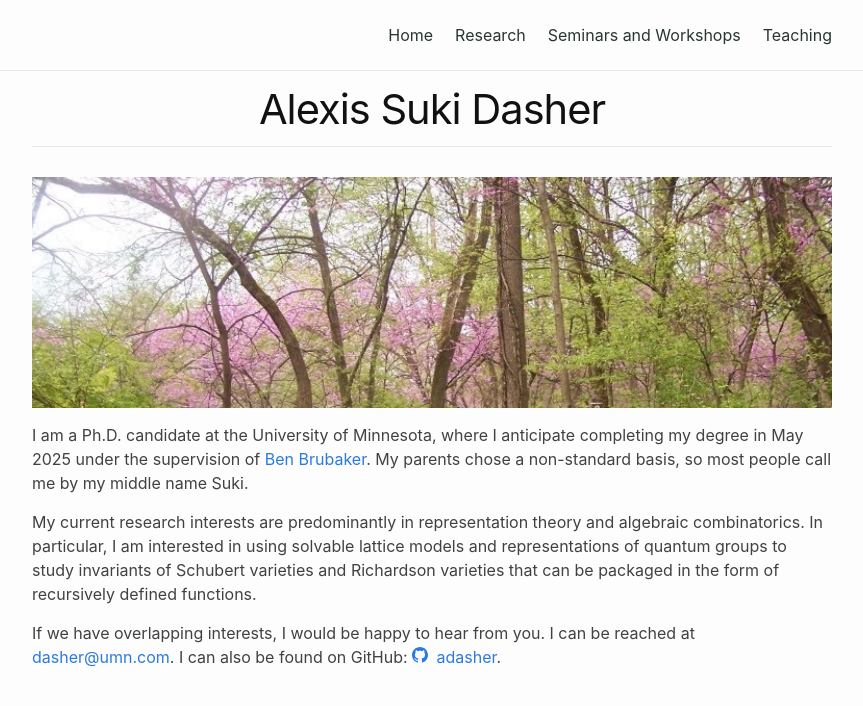
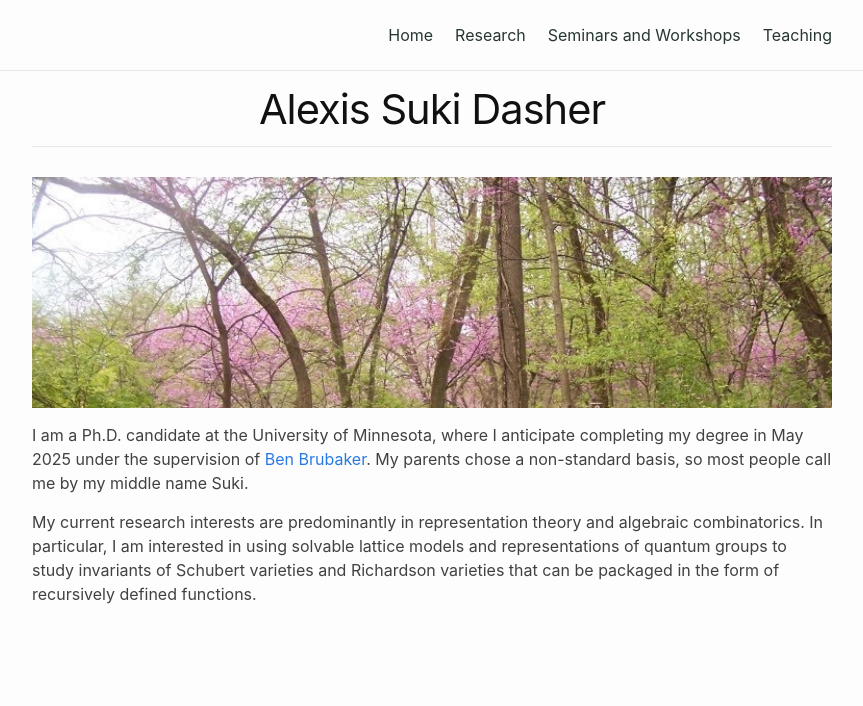
Before and after one commit to adasher/adasher.github.io, a Jekyll site: the page built from docs/index.markdown, in a window 1280 px wide. Shown: the top 706 px of the page, without its empty margins (208-1071 px from the left). Built offline with Jekyll 4.4.1, drawn with Linux system fonts in a browser that asks for light colours.

Commit message:
Config and Index

```diff
--- a/docs/index.markdown
+++ b/docs/index.markdown
@@ -11,7 +11,3 @@ My parents chose a non-standard basis, so most people call me by my middle name
 
 My current research interests are predominantly in representation theory and algebraic combinatorics.
 In particular, I am interested in using solvable lattice models and representations of quantum groups to study invariants of Schubert varieties and Richardson varieties that can be packaged in the form of recursively defined functions.
-
-If we have overlapping interests, I would be happy to hear from you.
-I can be reached at <a class="u-email" href="mailto:{{ site.email }}">{{ site.email }}</a>.
-I can also be found on GitHub: <a href="https://github.com/{{ site.github_username| cgi_escape | escape }}"><svg class="svg-icon"><use xlink:href="{{ '/assets/minima-social-icons.svg#github' | relative_url }}"></use></svg> <span class="username">{{ site.github_username | escape }}</span></a>.
```
